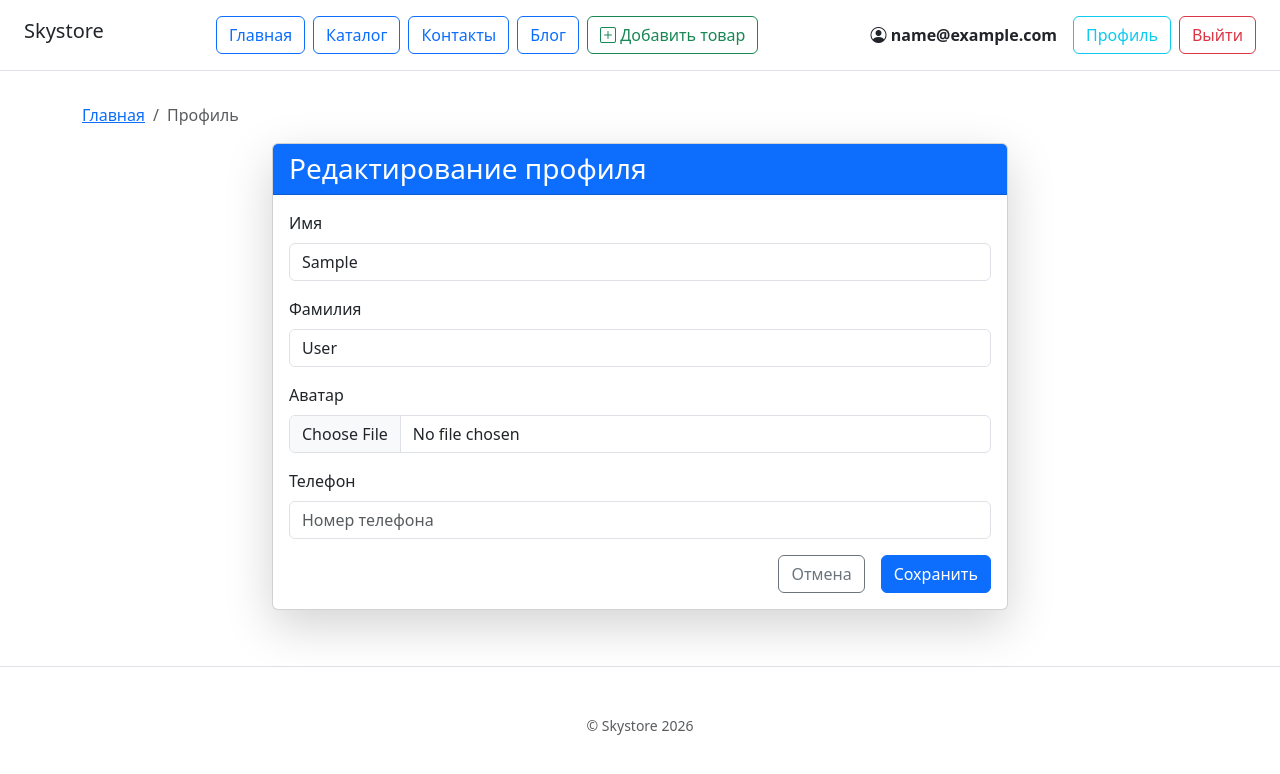
After one commit to kartograff13/hw_online_store, a Django app: page /users/profile/ in a window 1280 px wide. The commit adds this page. Shown: the top 774 px of the page. Run offline with Django 5.2, Linux system fonts and the light colour scheme; the visitor is signed in with stand-in values (Sample User, id 1); some libraries are stand-ins or nearby versions.

Commit message:
add a user profile editing interface & styization navbar

```diff
--- a/catalog/templates/includes/navbar.html
+++ b/catalog/templates/includes/navbar.html
@@ -1,37 +1,42 @@
 <header>
-    <div class="d-flex flex-column flex-md-row align-items-center p-3 px-md-4 mb-3 bg-white border-bottom box-shadow">
+    <div class="d-flex flex-column flex-md-row align-items-center p-3 px-md-4 mb-3 bg-white border-bottom box-shadow justify-content-between">
         <a href="{% url 'catalog:home' %}" class="my-0 mr-md-auto font-weight-normal navbar-brand text-decoration-none">
             <h5>Skystore</h5>
         </a>
-        <nav class="ms-5">
-            <a class="p-2 btn btn-outline-primary {% if request.resolver_match.url_name == 'home' %}active{% endif %}"
+        <nav class="d-flex align-items-center gap-2">
+            <a class="btn btn-outline-primary {% if request.resolver_match.url_name == 'home' %}active{% endif %}"
                href="{% url 'catalog:home' %}">
                 Главная
             </a>
-            <a class="p-2 btn btn-outline-primary {% if request.resolver_match.url_name == 'catalog' %}active{% endif %}"
+            <a class="btn btn-outline-primary {% if request.resolver_match.url_name == 'catalog' %}active{% endif %}"
                href="{% url 'catalog:catalog' %}">
                 Каталог
             </a>
-            <a class="p-2 btn btn-outline-primary {% if request.resolver_match.url_name == 'contacts' %}active{% endif %}"
+            <a class="btn btn-outline-primary {% if request.resolver_match.url_name == 'contacts' %}active{% endif %}"
                href="{% url 'catalog:contacts' %}">
                 Контакты
             </a>
-            <a class="p-2 btn btn-outline-primary {% if 'blog' in request.path %}active{% endif %}"
+            <a class="btn btn-outline-primary {% if 'blog' in request.path %}active{% endif %}"
                href="{% url 'blog:blog_list' %}">Блог</a>
-            <a class="p-2 btn btn-outline-primary-center {% if request.resolver_match.url_name == 'add_product' %}active{% endif %}"
+            <a class="btn btn-outline-success {% if request.resolver_match.url_name == 'add_product' %}active{% endif %}"
                href="{% url 'catalog:add_product' %}">
                 <i class="bi bi-plus-square"></i> Добавить товар
             </a>
+        </nav>
+        <div class="d-flex align-items-center gap-2">
             {% if user.is_authenticated %}
-                <span class="p-2">{{ user.email }}</span>
-                <form action="{% url 'users:logout' %}" method="post" style="display: inline;">
-                    {% csrf_token %}
-                    <button type="submit" class="btn btn-outline-danger">Выйти</button>
-                </form>
+            <span class="text-dark fw-bold me-2">
+                <i class="bi bi-person-circle"></i> {{ user.email }}
+            </span>
+            <a class="btn btn-outline-info" href="{% url 'users:profile' %}">Профиль</a>
+            <form action="{% url 'users:logout' %}" method="post" style="display: inline;">
+                {% csrf_token %}
+                <button type="submit" class="btn btn-outline-danger">Выйти</button>
+            </form>
             {% else %}
-                <a class="p-2 btn btn-outline-success" href="{% url 'users:login' %}">Войти</a>
-                <a class="p-2 btn btn-outline-primary" href="{% url 'users:register' %}">Регистрация</a>
+            <a class="btn btn-outline-success" href="{% url 'users:login' %}">Войти</a>
+            <a class="btn btn-outline-primary" href="{% url 'users:register' %}">Регистрация</a>
             {% endif %}
-        </nav>
+        </div>
     </div>
 </header>
--- a/users/forms.py
+++ b/users/forms.py
@@ -49,3 +49,21 @@ class UserLoginForm(AuthenticationForm):
                 raise self.get_invalid_login_error()
             self.confirm_login_allowed(self.user_cache)
         return self.cleaned_data
+
+
+class ProfileForm(forms.ModelForm):
+    class Meta:
+        model = User
+        fields = ("first_name", "last_name", "avatar", "phone")
+        widgets = {
+            "first_name": forms.TextInput(attrs={"class": "form-control", "placeholder": "Имя"}),
+            "last_name": forms.TextInput(attrs={"class": "form-control", "placeholder": "Фамилия"}),
+            "avatar": forms.FileInput(attrs={"class": "form-control"}),
+            "phone": forms.TextInput(attrs={"class": "form-control", "placeholder": "Номер телефона"}),
+        }
+        labels = {
+            "first_name": "Имя",
+            "last_name": "Фамилия",
+            "avatar": "Аватар",
+            "phone": "Телефон",
+        }
--- /dev/null
+++ b/users/templates/users/profile.html
@@ -0,0 +1,52 @@
+{% extends 'base.html' %}
+{% load static %}
+
+{% block title %}Профиль - Skystore{% endblock %}
+
+{% block breadcrumbs %}
+<nav aria-label="breadcrumb" class="mt-3">
+    <ol class="breadcrumb">
+        <li class="breadcrumb-item"><a href="{% url 'catalog:home' %}">Главная</a></li>
+        <li class="breadcrumb-item active" aria-current="page">Профиль</li>
+    </ol>
+</nav>
+{% endblock %}
+
+{% block content %}
+<div class="row justify-content-center">
+    <div class="col-md-8">
+        <div class="card shadow-lg">
+            <div class="card-header bg-primary text-white">
+                <h3 class="card-title mb-0">Редактирование профиля</h3>
+            </div>
+            <div class="card-body">
+                {% if user.avatar %}
+                <div class="text-center mb-3">
+                    <img src="{{ user.avatar.url }}" alt="аватар" class="rounded-circle" width="150" height="150">
+                </div>
+                {% endif %}
+                <form method="post" enctype="multipart/form-data">
+                    {% csrf_token %}
+                    {% for field in form %}
+                    <div class="mb-3">
+                        <label for="{{ field.id_for_label }}" class="form-label">{{ field.label }}</label>
+                        {{ field }}
+                        {% if field.errors %}
+                        <div class="text-danger mt-1">
+                            {% for error in field.errors %}
+                            <small>{{ error }}</small>
+                            {% endfor %}
+                        </div>
+                        {% endif %}
+                    </div>
+                    {% endfor %}
+                    <div class="d-grid gap-2 d-md-flex justify-content-md-end">
+                        <a href="{% url 'catalog:home' %}" class="btn btn-outline-secondary me-md-2">Отмена</a>
+                        <button type="submit" class="btn btn-primary">Сохранить</button>
+                    </div>
+                </form>
+            </div>
+        </div>
+    </div>
+</div>
+{% endblock %}
--- a/users/urls.py
+++ b/users/urls.py
@@ -1,7 +1,7 @@
 from django.contrib.auth.views import LogoutView
 from django.urls import path
 
-from users.views import ActivateView, CustomLoginView, RegisterView
+from users.views import ActivateView, CustomLoginView, ProfileUpdateView, RegisterView
 
 app_name = "users"
 
@@ -10,4 +10,5 @@ urlpatterns = [
     path("login/", CustomLoginView.as_view(), name="login"),
     path("logout/", LogoutView.as_view(next_page="users:login"), name="logout"),
     path("activate/<uidb64>/<token>/", ActivateView.as_view(), name="activate"),
+    path("profile/", ProfileUpdateView.as_view(), name="profile"),
 ]
--- a/users/views.py
+++ b/users/views.py
@@ -1,4 +1,5 @@
 from django.contrib import messages
+from django.contrib.auth.mixins import LoginRequiredMixin
 from django.contrib.auth.tokens import default_token_generator
 from django.contrib.auth.views import LoginView
 from django.core.mail import send_mail
@@ -7,10 +8,10 @@ from django.urls import reverse, reverse_lazy
 from django.utils.encoding import force_bytes, force_str
 from django.utils.http import urlsafe_base64_decode, urlsafe_base64_encode
 from django.views import View
-from django.views.generic import CreateView
+from django.views.generic import CreateView, UpdateView
 
 from config import settings
-from users.forms import UserLoginForm, UserRegisterForm
+from users.forms import ProfileForm, UserLoginForm, UserRegisterForm
 from users.models import User
 
 
@@ -75,3 +76,20 @@ class CustomLoginView(LoginView):
     template_name = "users/login.html"
     authentication_form = UserLoginForm
     next_page = reverse_lazy("catalog:home")
+
+
+class ProfileUpdateView(LoginRequiredMixin, UpdateView):
+    """Редактирования профиля текущего пользователя"""
+
+    model = User
+    form_class = ProfileForm
+    template_name = "users/profile.html"
+    success_url = reverse_lazy("users:profile")
+
+    def get_object(self, queryset=None):
+        return self.request.user
+
+    def form_valid(self, form):
+        response = super().form_valid(form)
+        messages.success(self.request, "Профиль успешно обновлен.")
+        return response
```
Also changed, not shown: media/users/avatars/шляпа.jpg (added).
